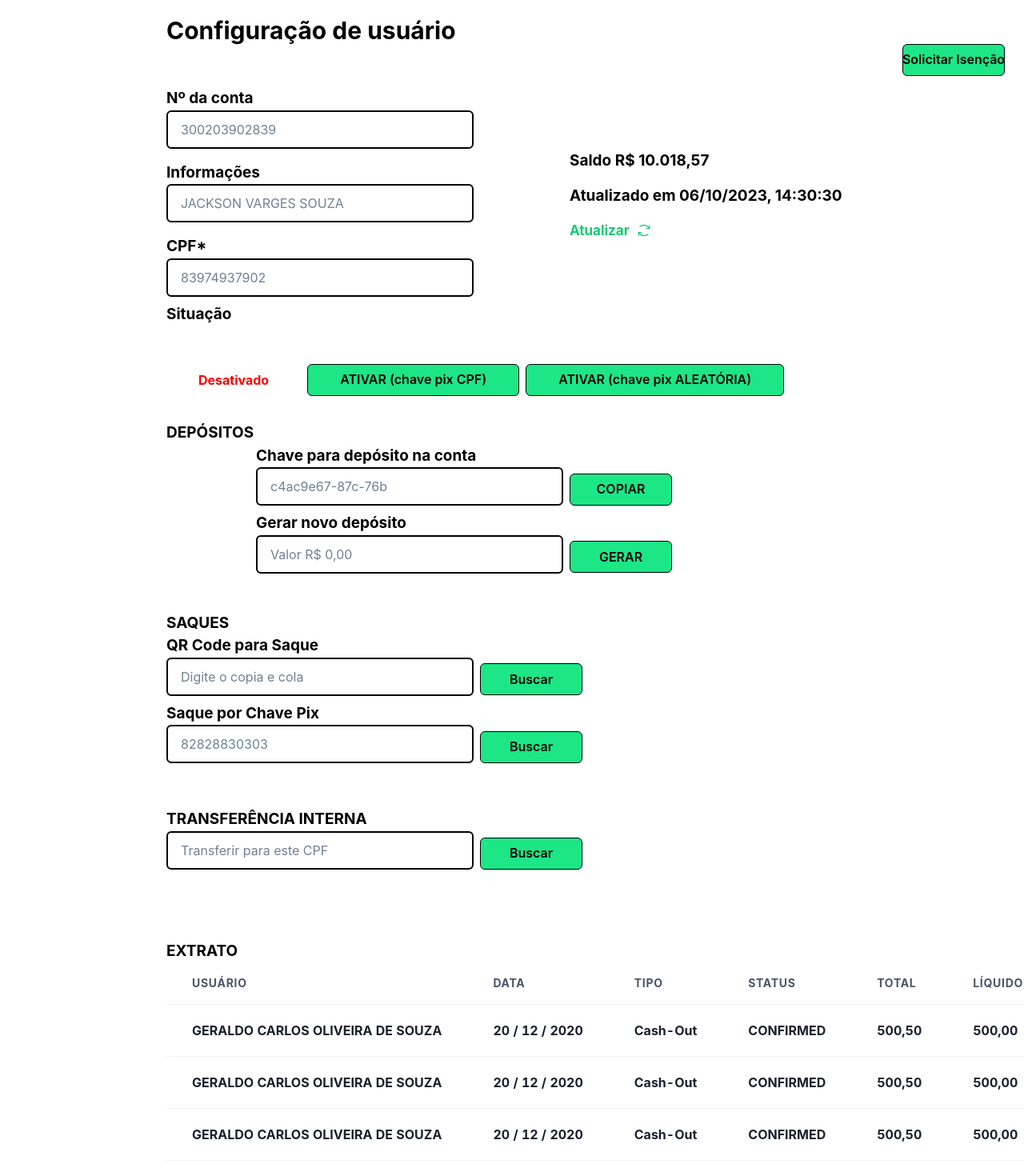
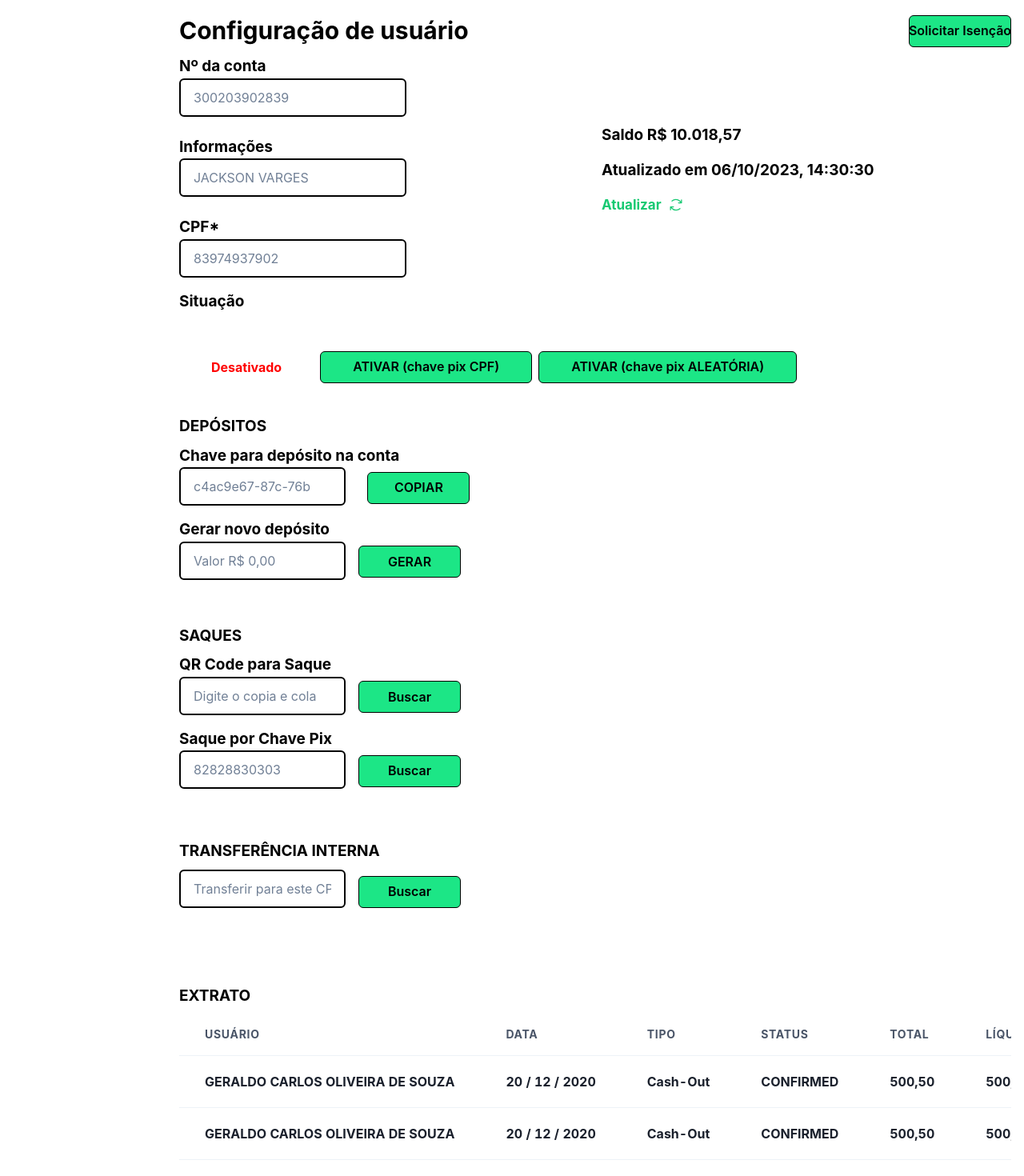
Before and after one commit to jonathan-trl/infinitypay2, a Next.js app: page /motheracount in a window 1280 px wide. Shown: the top 1470 px of the page at 80% size. Built offline with nearby package versions, Linux system fonts and the light colour scheme.

Commit message:
finally commit

```diff
--- a/src/pages/motheracount/index.tsx
+++ b/src/pages/motheracount/index.tsx
@@ -104,46 +104,22 @@ function MotherAcount() {
     }
   }, [paymentCompleted])
   return (
-    <Box>
-      <HStack justifyContent={'space-between'}>
-        <Text
-          fontSize={{ base: 20, md: 30 }}
-          fontWeight="bold"
-          color="black"
-          mx={{ base: 2, md: 52 }}
-          mb={12}
-          mt={4}
-        >
+    <VStack p={4} align="stretch" ml={{ base: 0, md: 52 }}>
+      <HStack justifyContent="space-between" w="100%">
+        <Text fontSize={{ base: 20, md: 30 }} fontWeight="bold" color="black">
           Configuração de usuário
         </Text>
-        <Button title="Solicitar Isenção" w="32" mt={10} mx={6} />
+        <Button title="Solicitar Isenção" w={{ base: 'full', md: '32' }} />
       </HStack>
 
-      <HStack ml={52}>
-        <VStack>
-          <Input
-            title="Nº da conta"
-            placeholder="300203902839"
-            color="black"
-            w={{ base: 'full', md: '96' }}
-            h="12"
-          />
+      <HStack spacing={4} w="100%">
+        <VStack align="start" spacing={4} w={{ base: 'full', md: '50%' }}>
+          <Input title="Nº da conta" placeholder="300203902839" h="12" />
+          <Input title="Informações" placeholder="JACKSON VARGES" h="12" />
+          <Input title="CPF*" placeholder="83974937902" h="12" />
+        </VStack>
 
-          <Input
-            title="Informações"
-            placeholder="JACKSON VARGES SOUZA"
-            color="black"
-            w={{ base: 'full', md: '96' }}
-            h="12"
-          />
-          <Input
-            title="CPF*"
-            placeholder="83974937902"
-            w={{ base: 'full', md: '96' }}
-            h="12"
-          />
-        </VStack>
-        <VStack align="start" spacing={4} mx={{ base: 2, md: 28 }}>
+        <VStack align="start" spacing={4} w={{ base: 'full', md: '50%' }}>
           <Text fontWeight="bold" color="black" fontSize={19}>
             Saldo R$ 10.018,57
           </Text>
@@ -159,11 +135,11 @@ function MotherAcount() {
         </VStack>
       </HStack>
 
-      <VStack align="start" spacing={4} mx={{ base: 2, md: 52 }}>
+      <VStack align="start" spacing={4} w="100%">
         <Text fontWeight="bold" color="black" fontSize={19}>
           Situação
         </Text>
-        <HStack>
+        <HStack spacing={4}>
           {active ? (
             <HStack>
               <Text color="#17c972" m={10} fontWeight="bold">
@@ -186,8 +162,8 @@ function MotherAcount() {
                 </PopoverTrigger>
                 <Portal>
                   <PopoverContent
-                    w={96}
-                    h={80}
+                    w={{ base: 'full', md: '96' }}
+                    h={{ base: '240', md: '80' }}
                     justifyContent={'center'}
                     alignItems={'center'}
                   >
@@ -248,14 +224,14 @@ function MotherAcount() {
                           <Input
                             placeholder="50.000,00"
                             color="black"
-                            w={'72'}
+                            w={{ base: 'full', md: '72' }}
                             h="10"
                             value={amount}
                             onChange={(e) => setAmount(e.target.value)}
                           />
                           <Button
                             title="ATIVAR COM SALDO DA CONTA MÃE"
-                            w="72"
+                            w={{ base: 'full', md: '72' }}
                             onClick={handleActivate}
                             isLoading={loading}
                             loadingText="Aguarde..."
@@ -289,80 +265,78 @@ function MotherAcount() {
         </HStack>
       </VStack>
 
-      <Text
-        fontWeight="bold"
-        color="black"
-        fontSize={19}
-        mx={{ base: 2, md: 52 }}
-      >
+      <Text fontWeight="bold" color="black" fontSize={19} w="100%">
         DEPÓSITOS
       </Text>
-      <HStack ml={80}>
+      <HStack spacing={{ base: 2, md: 4 }} w="100%">
         <Input
           id="depositKeyInput"
           title="Chave para depósito na conta"
           placeholder="c4ac9e67-87c-76b"
-          color="black"
-          w={{ base: 'full', md: '96' }}
           h="12"
+          w={{ base: 'full', md: 52 }}
           value={inputValue}
           onChange={(e) => setInputValue(e.target.value)}
         />
-        <Button title="COPIAR" w="32" mt={7} onClick={handleCopyClick} />
+        <Button
+          title="COPIAR"
+          w={{ base: 40, md: '32' }}
+          mt={{ base: 12, md: 6 }}
+          right={{ base: 0, md: 14 }}
+          onClick={handleCopyClick}
+        />
       </HStack>
 
-      <HStack ml={80}>
+      <HStack spacing={{ base: 2, md: 4 }} w="100%">
         <Input
           title="Gerar novo depósito"
           placeholder="Valor R$ 0,00"
-          color="black"
-          w={{ base: 'full', md: '96' }}
           h="12"
+          w={{ base: 'full', md: 52 }}
         />
-        <Button title="GERAR" w="32" mt={7} />
+        <Button
+          title="GERAR"
+          w={{ base: 40, md: '32' }}
+          mt={{ base: 4, md: 6 }}
+        />
       </HStack>
 
-      <Text
-        fontWeight="bold"
-        color="black"
-        fontSize={19}
-        mx={{ base: 2, md: 52 }}
-        mt={10}
-      >
+      <Text fontWeight="bold" color="black" fontSize={19} w="100%" mt={10}>
         SAQUES
       </Text>
-      <HStack ml={52}>
+      <HStack spacing={{ base: 2, md: 4 }} w="100%">
         <Input
           title="QR Code para Saque"
           placeholder="Digite o copia e cola"
-          color="black"
-          w={{ base: 'full', md: '96' }}
           h="12"
+          w={{ base: 'full', md: 52 }}
         />
 
         <Popover isOpen={showPopover} onClose={() => setShowPopover(false)}>
           <PopoverTrigger>
             {loading2 ? (
-              <Spinner size={'lg'} color="black" mx={'6'} mt={3} />
+              <Spinner
+                size={'lg'}
+                color="black"
+                mx={{ base: 2, md: 0 }}
+                mt={{ base: 3, md: 0 }}
+              />
             ) : (
               <Button
                 title="Buscar"
-                w="32"
-                mt={7}
+                w={{ base: 40, md: '32' }}
+                mt={{ base: 4, md: 6 }}
                 onClick={handleButtonClick}
               />
             )}
           </PopoverTrigger>
           <Portal>
             <PopoverContent
-              w={96}
-              h={64}
+              w={{ base: 'full', md: '96' }}
+              h={{ base: '120', md: '80' }}
               justifyContent={'center'}
               alignItems={'center'}
             >
-              <PopoverArrow />
-              <PopoverCloseButton />
-              <PopoverBody>
               <Text
                 fontSize={19}
                 textAlign={'center'}
@@ -384,7 +358,6 @@ function MotherAcount() {
               <Center>
                 <Button title="PAGAR" w="16" mt={2} />
               </Center>
-              </PopoverBody>
             </PopoverContent>
           </Portal>
         </Popover>
@@ -396,51 +369,42 @@ function MotherAcount() {
         )}
       </HStack>
 
-      <HStack ml={52}>
+      <HStack spacing={{ base: 2, md: 4 }} w="100%">
         <Input
           title="Saque por Chave Pix"
           placeholder="82828830303"
-          color="black"
-          w={{ base: 'full', md: '96' }}
           h="12"
+          w={{ base: 'full', md: 52 }}
         />
 
-        <Button title="Buscar" w="32" mt={7} />
+        <Button
+          title="Buscar"
+          w={{ base: 40, md: '32' }}
+          mt={{ base: 4, md: 6 }}
+        />
       </HStack>
 
-      <Text
-        fontWeight="bold"
-        color="black"
-        fontSize={19}
-        mx={{ base: 2, md: 52 }}
-        mt={12}
-      >
+      <Text fontWeight="bold" color="black" fontSize={19} w="100%" mt={12}>
         TRANSFERÊNCIA INTERNA
       </Text>
-      <HStack>
+      <HStack spacing={{ base: 2, md: 4 }} w="100%">
         <Input
           placeholder="Transferir para este CPF"
-          color="black"
-          w={{ base: 'full', md: '96' }}
           h="12"
-          ml={52}
+          w={{ base: 'full', md: 52 }}
         />
 
         <Popover>
           <PopoverTrigger>
-            <Button title="Buscar" w="32" />
+            <Button title="Buscar" w={{ base: 40, md: '32' }} />
           </PopoverTrigger>
           <Portal>
             <PopoverContent
-              w={96}
-              h={64}
+              w={{ base: 'full', md: '96' }}
+              h={{ base: '120', md: '60' }}
               justifyContent={'center'}
               alignItems={'center'}
             >
-              <PopoverArrow />
-
-              <PopoverCloseButton />
-              <PopoverBody>
               <Text textAlign={'center'}>Saldo: R$8,999,89</Text>
               <Text textAlign={'center'} fontWeight="bold" color="black">
                 Enviando para BRUNA SOUZA DE BRITO
@@ -452,30 +416,18 @@ function MotherAcount() {
                 <Text fontWeight="bold" color="black" textAlign={'center'}>
                   R$
                 </Text>
-                  <Input
-                    placeholder="50.000,00"
-                    color="black"
-                    w={'52'}
-                    h="10"
-                  />
+                <Input placeholder="50.000,00" color="black" w={'52'} h="10" />
                 <Button title="Concluir" w="16" />
               </HStack>
-              </PopoverBody>
             </PopoverContent>
           </Portal>
         </Popover>
       </HStack>
 
-      <Text
-        fontWeight="bold"
-        color="black"
-        fontSize={19}
-        mx={{ base: 2, md: 52 }}
-        mt={20}
-      >
+      <Text fontWeight="bold" color="black" fontSize={19} w="100%" mt={20}>
         EXTRATO
       </Text>
-      <TableContainer ml={{ base: 2, md: 52 }}>
+      <TableContainer>
         <Table size="lg">
           <Thead>
             <Tr>
@@ -506,7 +458,7 @@ function MotherAcount() {
           </Tbody>
         </Table>
       </TableContainer>
-    </Box>
+    </VStack>
   )
 }
 
```
Also changed, not shown: src/pages/dashboard/index.tsx (+25 -44 lines). Lines whose indentation alone changed are shown as unchanged.
